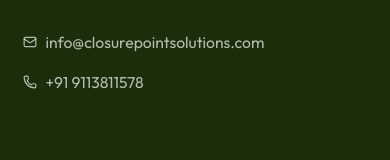
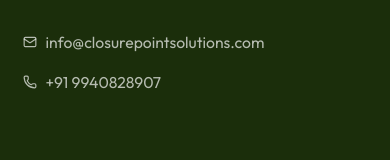
Before and after one commit to ajf013/closure-point-solutions, a React (Vite) app: page / in a window 390 px wide. Shown: the part 11749-11909 px from the top of the page. Built offline with nearby package versions, Linux system fonts and the light colour scheme; no server answers; a web font is replaced by a local one.

Commit message:
Update contact phone number in CTA component

```diff
--- a/src/components/CTA.jsx
+++ b/src/components/CTA.jsx
@@ -22,7 +22,7 @@ const CTA = () => {
               <Mail size={14} /> <a href="mailto:info@closurepointsolutions.com">info@closurepointsolutions.com</a>
             </div>
             <div className="cta-ct">
-              <Phone size={14} /> <a href="tel:+919113811578">+91 9113811578</a>
+              <Phone size={14} /> <a href="tel:+919113811578">+91 9940828907</a>
             </div>
           </div>
         </div>
```
